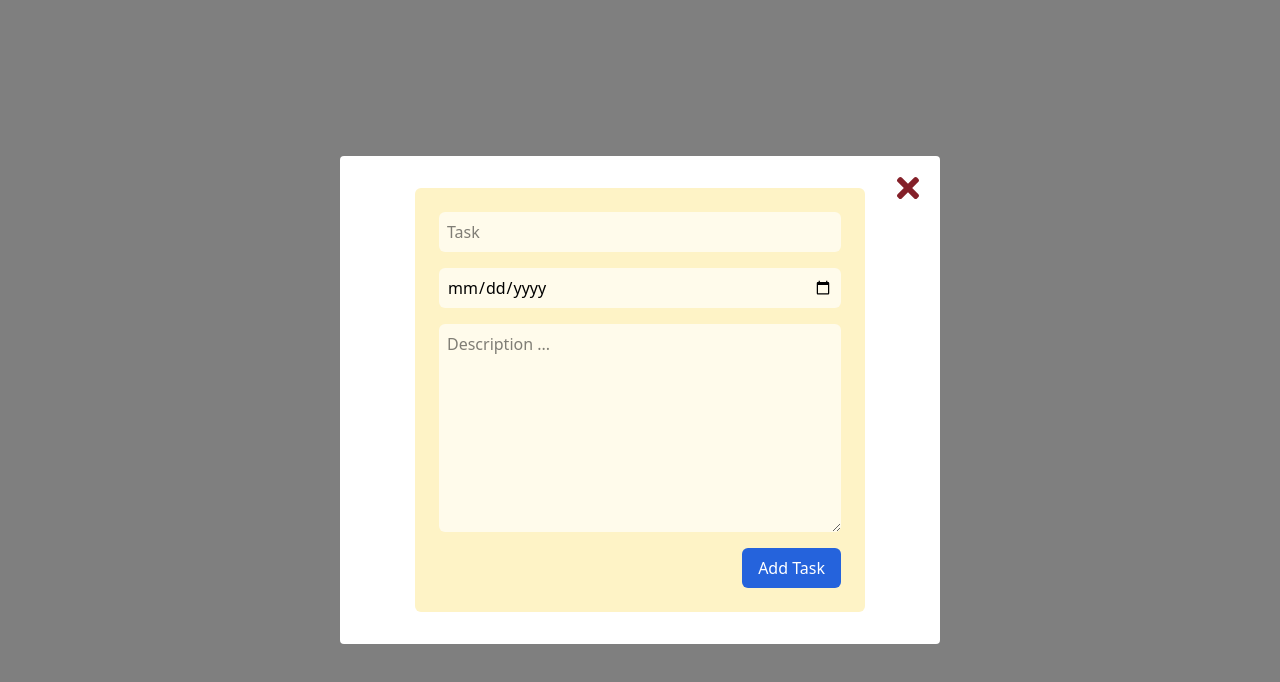
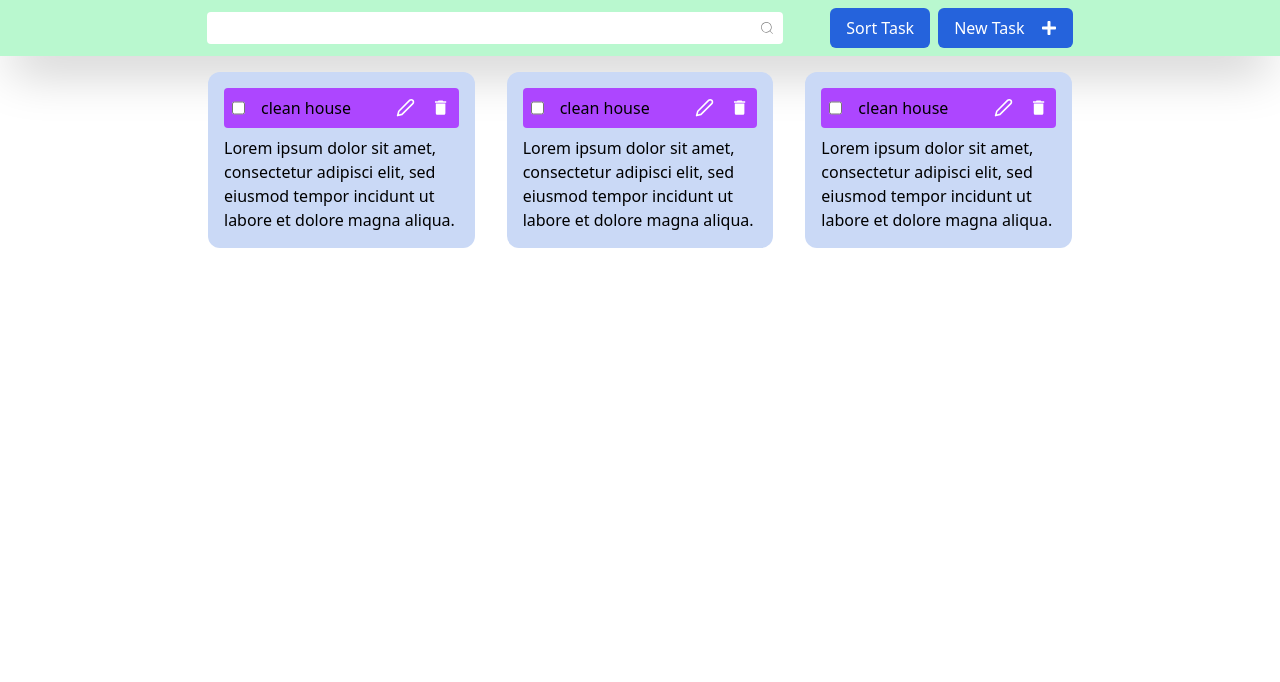
Before and after one commit to BinyamCheru/Task-Manager-Project, a React (Vite) app in the folder task-manager/: page / in a window 1280 px wide. Shown: the top 682 px of the page. Built offline with nearby package versions, Linux system fonts and the light colour scheme.

Commit message:
Static UI complete for desktop

```diff
--- a/task-manager/src/App.jsx
+++ b/task-manager/src/App.jsx
@@ -1,12 +1,16 @@
 import { useState } from "react";
 import Modal from "./components/Modal";
+import TaskList from "./components/TaskList";
+import Search from "./components/Search";
+import Navbar from "./components/Navbar";
 
 function App() {
   const [count, setCount] = useState(0);
 
   return (
     <main>
-      <Modal/>
+      <Navbar />
+      <TaskList />
     </main>
   );
 }
--- a/task-manager/src/components/Button.jsx
+++ b/task-manager/src/components/Button.jsx
@@ -1,10 +1,16 @@
-const Button = ({ children, text="", onClick, className="", type="button" }) => {
+const Button = ({
+  children,
+  text = "",
+  onClick,
+  className = "",
+  type = "button",
+}) => {
   return (
     <button
       type={type}
-      className={`${className} text-center text-white bg-[#2563DC] px-4 py-2 rounded-md`}
+      className={`${className} flex space-x-4 justify-center items-center text-center text-white bg-[#2563DC] px-4 py-2 rounded-md`}
     >
-      {text}
+      <p>{text}</p>
       {children}
     </button>
   );
--- a/task-manager/src/components/SingleTask.jsx
+++ b/task-manager/src/components/SingleTask.jsx
@@ -3,7 +3,7 @@
 
 const SingleTask = ({ task, description, isComplete }) => {
   return (
-    <article className="m-4 p-4 bg-[#CAD9F6] rounded-xl max-w-sm">
+    <article className="m-4 p-4 bg-[#CAD9F6] rounded-xl max-w-[300px]">
       <div className="flex justify-between mb-2 bg-purple-500 p-2 rounded-sm">
         <div className="flex space-x-4 bg-">
           <input type="checkbox" />
--- a/task-manager/src/components/TaskList.jsx
+++ b/task-manager/src/components/TaskList.jsx
@@ -26,7 +26,7 @@
 
 const TaskList = () => {
   return (
-    <section>
+    <section className="grid items-center md:grid-cols-2 lg:grid-cols-3 max-w-4xl mx-auto">
       {tasks.map((task) => {
         return <SingleTask key={task.id} {...task} />;
       })}
```
